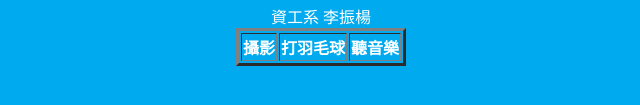
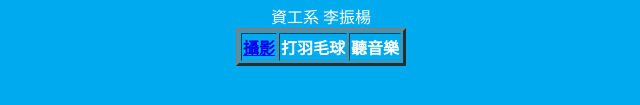
Before and after one commit to k90518143/K90518143.github.io, a plain HTML site: page index.html in a window 1280 px wide. Shown: the part 277-382 px from the top of the page, 319-959 px from the left. Drawn offline with Linux system fonts and the light colour scheme.

Commit message:
Update index.html

```diff
--- a/index.html
+++ b/index.html
@@ -16,7 +16,8 @@
     <h1><font face="標楷體">我的興趣</font></h1>
     <table border="3">
     <caption>資工系 李振楊</caption>
-    <tr><th>攝影</th><th>打羽毛球</th><th>聽音樂</th>
+    <tr><th><a href="K90518143.github.io/002.html">攝影</a></th>
+    <th>打羽毛球</th><th>聽音樂</th>
     <img src="002.jpg">
 
 
```
